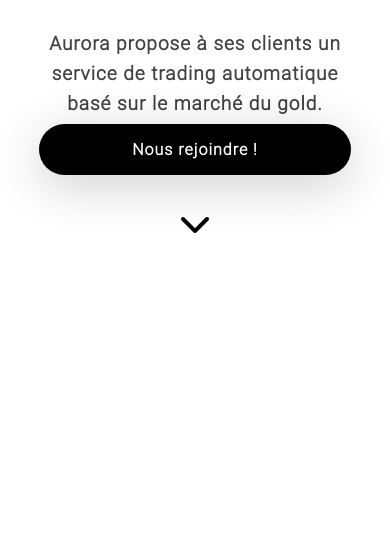
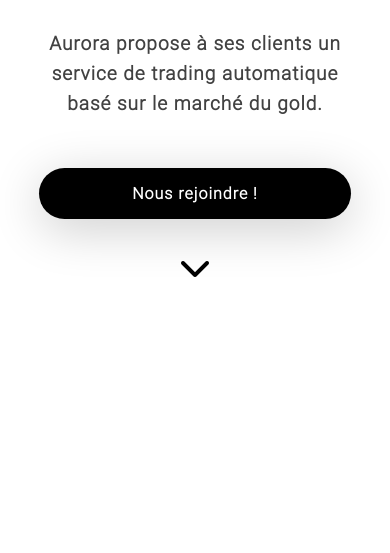
Before and after one commit to L3yserEpitech/aurora.github.io, a plain HTML site: page index.html in a window 390 px wide. Shown: the part 291-844 px from the top of the page. Drawn offline with nearby package versions, Linux system fonts and the light colour scheme; no server answers.

Commit message:
ea  da a

```diff
--- a/styles.css
+++ b/styles.css
@@ -147,7 +147,7 @@
         flex-direction: column;
     }
     .body_main {
-        height: calc(100vh - 120px - 50vh - 170px);
+        height: calc(32vh);
         display: flex;
         flex-direction: column;
         width: 100vw;
```
